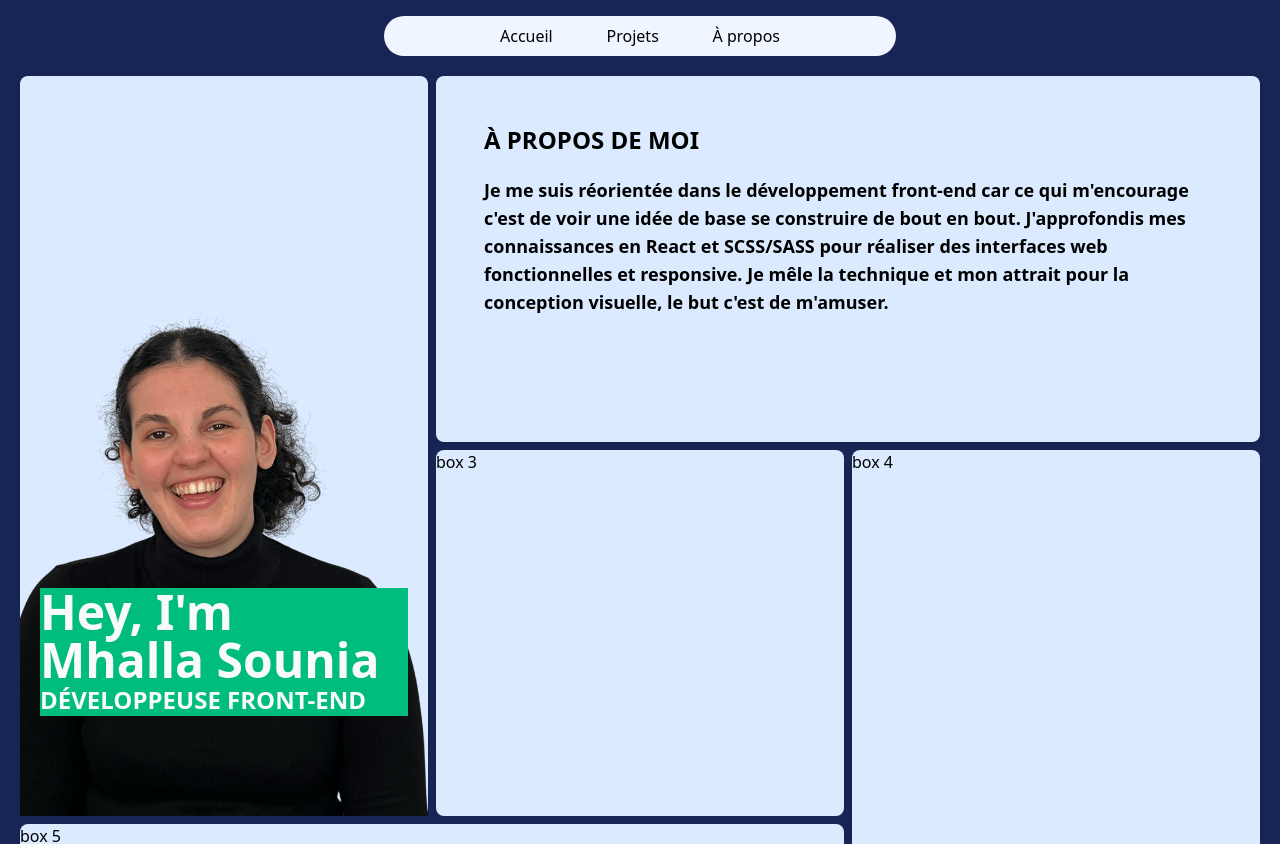
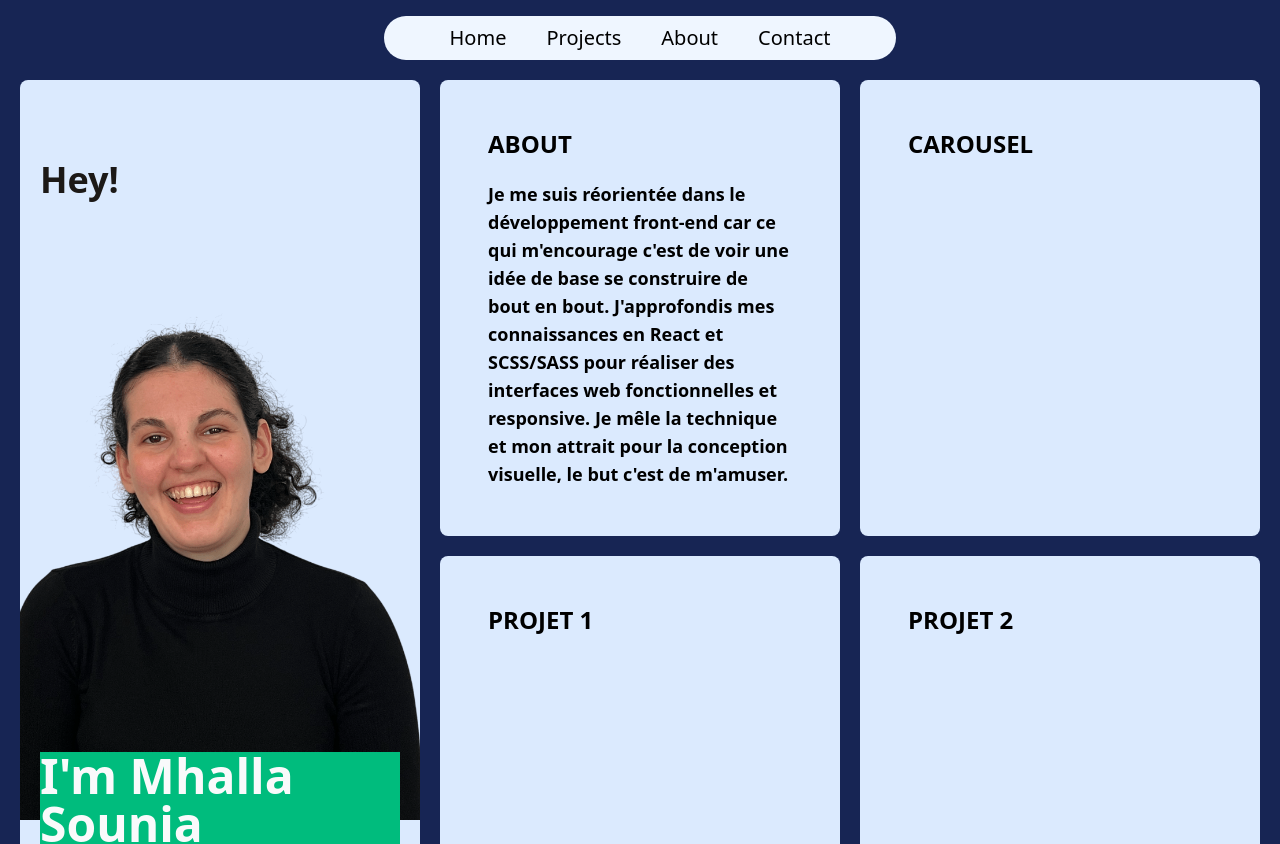
Before and after one commit to vickyfrosties/Portfolio, a React (Vite) app: page / in a window 1280 px wide. Shown: the top 844 px of the page. Built offline with nearby package versions, Linux system fonts and the light colour scheme.

Commit message:
feat: add navbar interaction logic and update component structure
- Implemented interface change on navbar click

- Added new components

- Renamed existing component

- Added light CSS styling

```diff
--- a/src/App.jsx
+++ b/src/App.jsx
@@ -1,11 +1,20 @@
-import MainLayout from "./components/MainLayout";
+import { useState } from "react";
 import NavBar from "./components/NavBar";
+import Projects from "./components/Projects";
+import About from "./components/About";
+import Home from "./components/Home";
+import Contact from "./components/Contact";
 
 function App() {
+  const [mode, setMode] = useState("Home");
+
   return (
     <>
-      <NavBar />
-      <MainLayout />
+      <NavBar setMode={setMode} />
+      {mode === "Home" && <Home />}
+      {mode === "Projects" && <Projects />}
+      {mode === "About" && <About />}
+      {mode === "Contact" && <Contact />}
     </>
   );
 }
--- /dev/null
+++ b/src/components/About.jsx
@@ -0,0 +1,9 @@
+const About = () => {
+  return (
+    <>
+      <h3>ABOUT</h3>;
+    </>
+  );
+};
+
+export default About;
--- /dev/null
+++ b/src/components/Contact.jsx
@@ -0,0 +1,9 @@
+const Contact = () => {
+  return (
+    <>
+      <h3>Contact</h3>
+    </>
+  );
+};
+
+export default Contact;
--- a/src/components/MainLayout.jsx
+++ b/src/components/Home.jsx
@@ -1,15 +1,20 @@
-const MainLayout = () => {
+const Home = () => {
   return (
     <>
-      <section className="min-h-lvh grid grid-cols-3 grid-rows-3 p-5 gap-2 w-full lg:">
+      <section className="min-h-lvh grid grid-cols-3 grid-rows-3 p-5 gap-5 w-full">
         <div className="bg-blue-100 row-span-2 rounded-lg">
           <div className="rounded-lg h-full relative">
+            <h2 className="text-4xl font-black text-stone-900 absolute ml-5 z-2 top-20">
+              Hey!
+            </h2>
+
             <div className="absolute z-1 bottom-25 bg-emerald-500 ml-5 mr-5">
               <h1 className="text-5xl font-black text-gray-50">
-                Hey, I'm Mhalla Sounia
+                I'm Mhalla Sounia
               </h1>
+
               <h2 className="text-2xl font-semibold text-gray-50">
-                DÉVELOPPEUSE FRONT-END
+                Front End Developer nice to meet you!
               </h2>
             </div>
 
@@ -23,9 +28,9 @@ const MainLayout = () => {
           </div>
         </div>
 
-        <div className="bg-blue-100 col-span-2 rounded-lg p-12">
+        <div className="bg-blue-100 rounded-lg p-12">
           <div>
-            <h3 className="text-2xl font-bold">À PROPOS DE MOI</h3>
+            <h3 className="text-2xl font-bold">ABOUT</h3>
             <p className="text-lg mt-5 font-semibold">
               Je me suis réorientée dans le développement front-end car ce qui
               m'encourage c'est de voir une idée de base se construire de bout
@@ -36,12 +41,22 @@ const MainLayout = () => {
             </p>
           </div>
         </div>
-        <div className="bg-blue-100 grid rounded-lg">box 3</div>
-        <div className="bg-blue-100 grid row-span-2 rounded-lg">box 4</div>
-        <div className="bg-blue-100 grid col-span-2 rounded-lg">box 5</div>
+
+        <div className="bg-blue-100 grid rounded-lg text-2xl font-bold p-12">
+          CAROUSEL
+        </div>
+        <div className="bg-blue-100 grid rounded-lg text-2xl font-bold p-12">
+          PROJET 1
+        </div>
+        <div className="bg-blue-100 grid row-span-2 rounded-lg text-2xl font-bold p-12">
+          PROJET 2
+        </div>
+        <div className="bg-blue-100 grid col-span-2 rounded-lg text-2xl font-bold p-12">
+          CONTACT
+        </div>
       </section>
     </>
   );
 };
 
-export default MainLayout;
+export default Home;
--- a/src/components/NavBar.jsx
+++ b/src/components/NavBar.jsx
@@ -1,7 +1,7 @@
 import { useRef } from "react";
 import { useEffect, useState } from "react";
 
-const NavBar = () => {
+const NavBar = ({ setMode }) => {
   const [visible, setVisible] = useState(true);
   const prevPositionScroll = useRef(window.scrollY);
 
@@ -23,6 +23,12 @@ const NavBar = () => {
     return () => removeEventListener("scroll", handleScroll);
   }, []);
 
+  const handleClick = (e) => {
+    e.preventDefault();
+    const selected = e.target.textContent;
+    setMode(selected);
+  };
+
   return (
     <>
       <nav
@@ -32,10 +38,35 @@ const NavBar = () => {
             : "opacity-100 -translate-y-30 transition-discrete  duration-700 ease-in-out"
         }`}
       >
-        <ul className="w-80 flex justify-between items-center pt-2 pb-2">
-          <li className="pl-5 pr-5">Accueil</li>
-          <li className="pl-5 pr-5">Projets</li>
-          <li className="pl-5 pr-5">À propos</li>
+        <ul className="min-w-40 flex justify-between items-center pt-2 pb-2">
+          <li
+            className="pl-5 pr-5 cursor-pointer text-xl font-medium
+"
+            onClick={handleClick}
+          >
+            Home
+          </li>
+          <li
+            className="pl-5 pr-5 cursor-pointer text-xl font-medium
+"
+            onClick={handleClick}
+          >
+            Projects
+          </li>
+          <li
+            className="pl-5 pr-5 cursor-pointer text-xl font-medium
+"
+            onClick={handleClick}
+          >
+            About
+          </li>
+          <li
+            className="pl-5 pr-5 cursor-pointer text-xl font-medium
+"
+            onClick={handleClick}
+          >
+            Contact
+          </li>
         </ul>
       </nav>
     </>
--- /dev/null
+++ b/src/components/Projects.jsx
@@ -0,0 +1,9 @@
+const Projects = () => {
+  return (
+    <>
+      <h3>Projets</h3>
+    </>
+  );
+};
+
+export default Projects;
```
